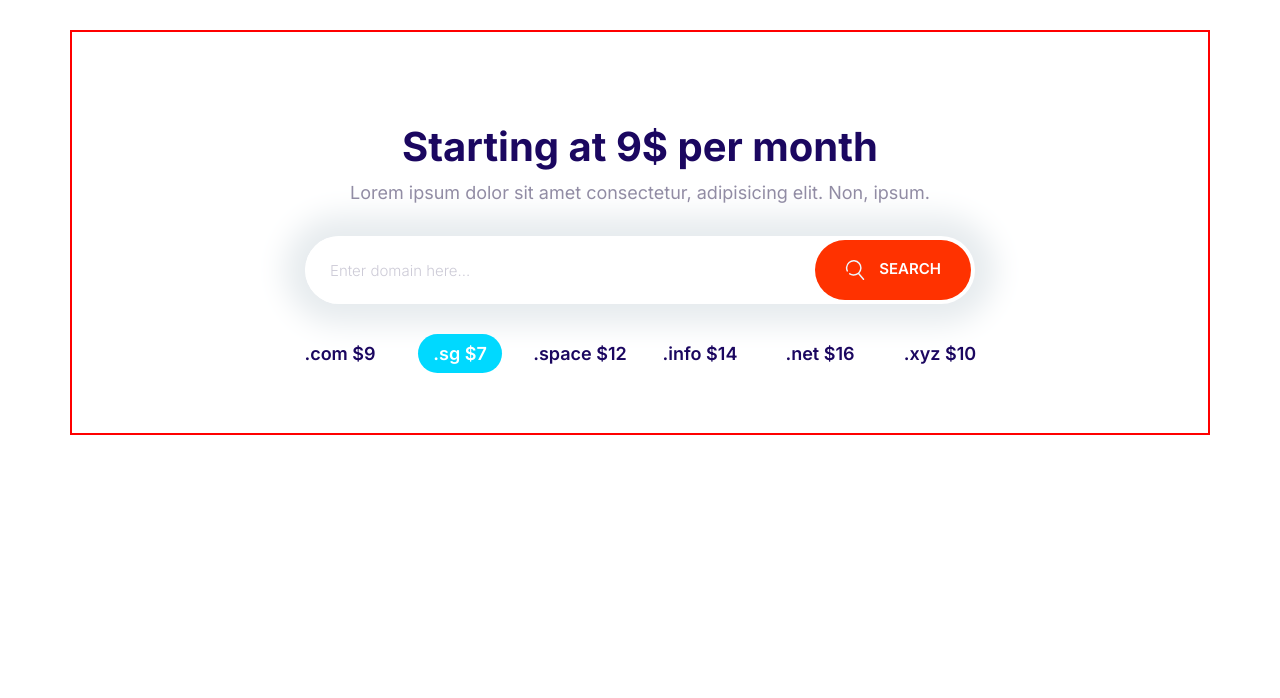
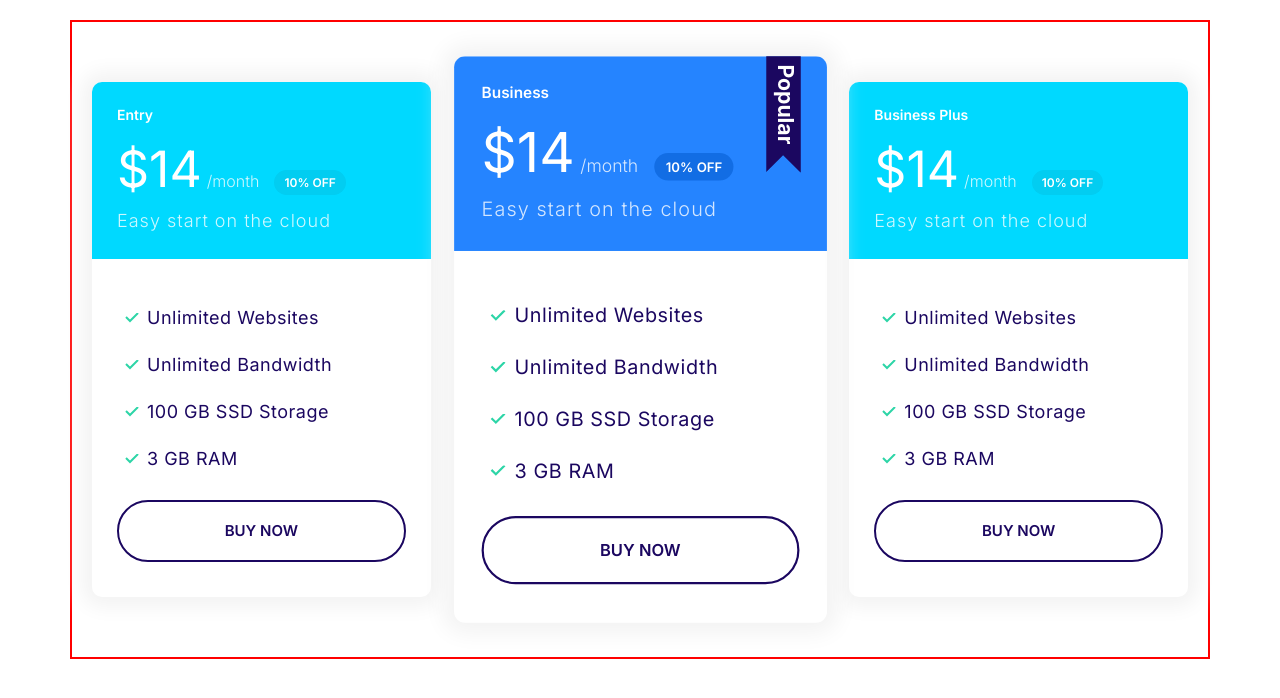
Before and after one commit to Roman-Bl/Roshify, a plain HTML site: page index.html in a window 1280 px wide. Drawn offline with Linux system fonts and the light colour scheme.

Commit message:
Built Plans block.

```diff
--- a/css/styles.css
+++ b/css/styles.css
@@ -312,7 +312,7 @@ a {
     }
 
     .card__header, .card__body {
-        padding: 2.5rem 3rem;
+        padding: 2.5rem 2.5rem;
     }
 
     .card--primary .card__header {
@@ -322,6 +322,25 @@ a {
     .card--secondary .card__header {
         background-color: var(--color-secondary);
         color: white;
+    }
+
+    /* Plans */
+
+    .plan {
+        transition: transform .2s ease-in-out;
+    }
+
+    .plan:hover {
+        transform: scale(1.05);
+    }
+
+    .plan--popular {
+        transform: scale(1.1);
+    }
+
+
+    .plan--popular:hover {
+        transform: scale(1.15);
     }
 
     .plan__title {
@@ -828,3 +847,17 @@ a {
         grid-template-columns: repeat(auto-fit, minmax(100px, 1fr));
       }
 }
+
+/* Cards block */
+
+.block-cards .grid {
+    gap:8rem 4rem;
+}
+
+
+@media screen and (min-width: 600px) and (max-width: 1023px) {
+    .block-cards .plan {
+        width: 500px;
+        margin: 0 auto;
+    }
+}
--- a/index.html
+++ b/index.html
@@ -14,37 +14,70 @@
     <link rel="stylesheet" href="css/normalize.css" />
     <link rel="stylesheet" href="css/styles.css" />
   </head>
-  <body style="padding: 3rem">
-    <section class="block container block-domain">
-      <header class="block__header">
-        <h2>Starting at 9$ per month</h2>
-        <p>
-          Lorem ipsum dolor sit amet consectetur, adipisicing elit. Non, ipsum.
-        </p>
-      </header>
-      <div class="input-group block-domain__input">
-        <input
-          class="input"
-          type="text"
-          name=""
-          id=""
-          placeholder="Enter domain here..."
-        />
-        <button class="btn btn--accent" type="submit">
-          <svg class="icon icon--white">
-            <use xlink:href="images/sprite_alt.svg#search"></use>
-          </svg>
-          Search
-        </button>
+  <body style="padding: 2rem">
+    <section class="block container block-cards">
+      <div class="grid grid--1x3">
+        <div class="plan">
+          <div class="card card--secondary">
+            <header class="card__header">
+              <h3 class="plan__title">Entry</h3>
+              <span class="plan__price">$14</span>
+              <span class="plan__annual">/month</span>
+              <span class="badge badge--secondary badge--small">10% OFF</span>
+              <span class="plan__description">Easy start on the cloud</span>
+            </header>
+            <div class="card__body">
+              <ul class="list list--tick">
+                <li class="list__item">Unlimited Websites</li>
+                <li class="list__item">Unlimited Bandwidth</li>
+                <li class="list__item">100 GB SSD Storage</li>
+                <li class="list__item">3 GB RAM</li>
+              </ul>
+              <button class="btn btn--empty btn--block">Buy now</button>
+            </div>
+          </div>
+        </div>
+        <div class="plan plan--popular">
+          <div class="card card--primary">
+            <header class="card__header">
+              <h3 class="plan__title">Business</h3>
+              <span class="plan__price">$14</span>
+              <span class="plan__annual">/month</span>
+              <span class="badge badge--primary badge--small">10% OFF</span>
+              <span class="plan__description">Easy start on the cloud</span>
+            </header>
+            <div class="card__body">
+              <ul class="list list--tick">
+                <li class="list__item">Unlimited Websites</li>
+                <li class="list__item">Unlimited Bandwidth</li>
+                <li class="list__item">100 GB SSD Storage</li>
+                <li class="list__item">3 GB RAM</li>
+              </ul>
+              <button class="btn btn--empty btn--block">Buy now</button>
+            </div>
+          </div>
+        </div>
+        <div class="plan">
+          <div class="card card--secondary">
+            <header class="card__header">
+              <h3 class="plan__title">Business Plus</h3>
+              <span class="plan__price">$14</span>
+              <span class="plan__annual">/month</span>
+              <span class="badge badge--secondary badge--small">10% OFF</span>
+              <span class="plan__description">Easy start on the cloud</span>
+            </header>
+            <div class="card__body">
+              <ul class="list list--tick">
+                <li class="list__item">Unlimited Websites</li>
+                <li class="list__item">Unlimited Bandwidth</li>
+                <li class="list__item">100 GB SSD Storage</li>
+                <li class="list__item">3 GB RAM</li>
+              </ul>
+              <button class="btn btn--empty btn--block">Buy now</button>
+            </div>
+          </div>
+        </div>
       </div>
-      <ul class="list block-domain__list">
-        <li class="list__item badge">.com $9</li>
-        <li class="list__item badge badge--secondary">.sg $7</li>
-        <li class="list__item badge">.space $12</li>
-        <li class="list__item badge">.info $14</li>
-        <li class="list__item badge">.net $16</li>
-        <li class="list__item badge">.xyz $10</li>
-      </ul>
     </section>
     <script src="/js/main.js"></script>
   </body>
```
Also changed, not shown: components/Plans-block.html (added, +64 -0 lines).
